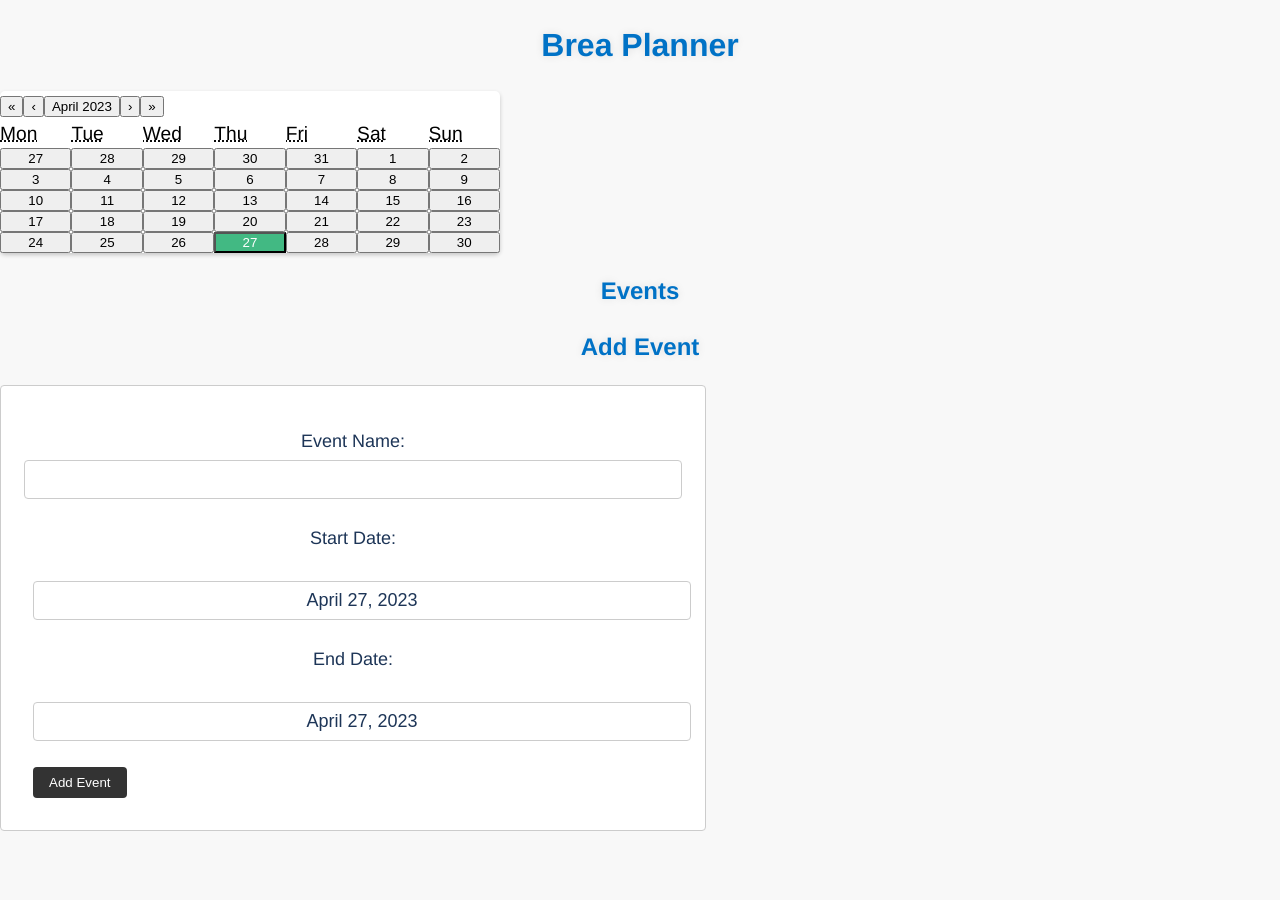
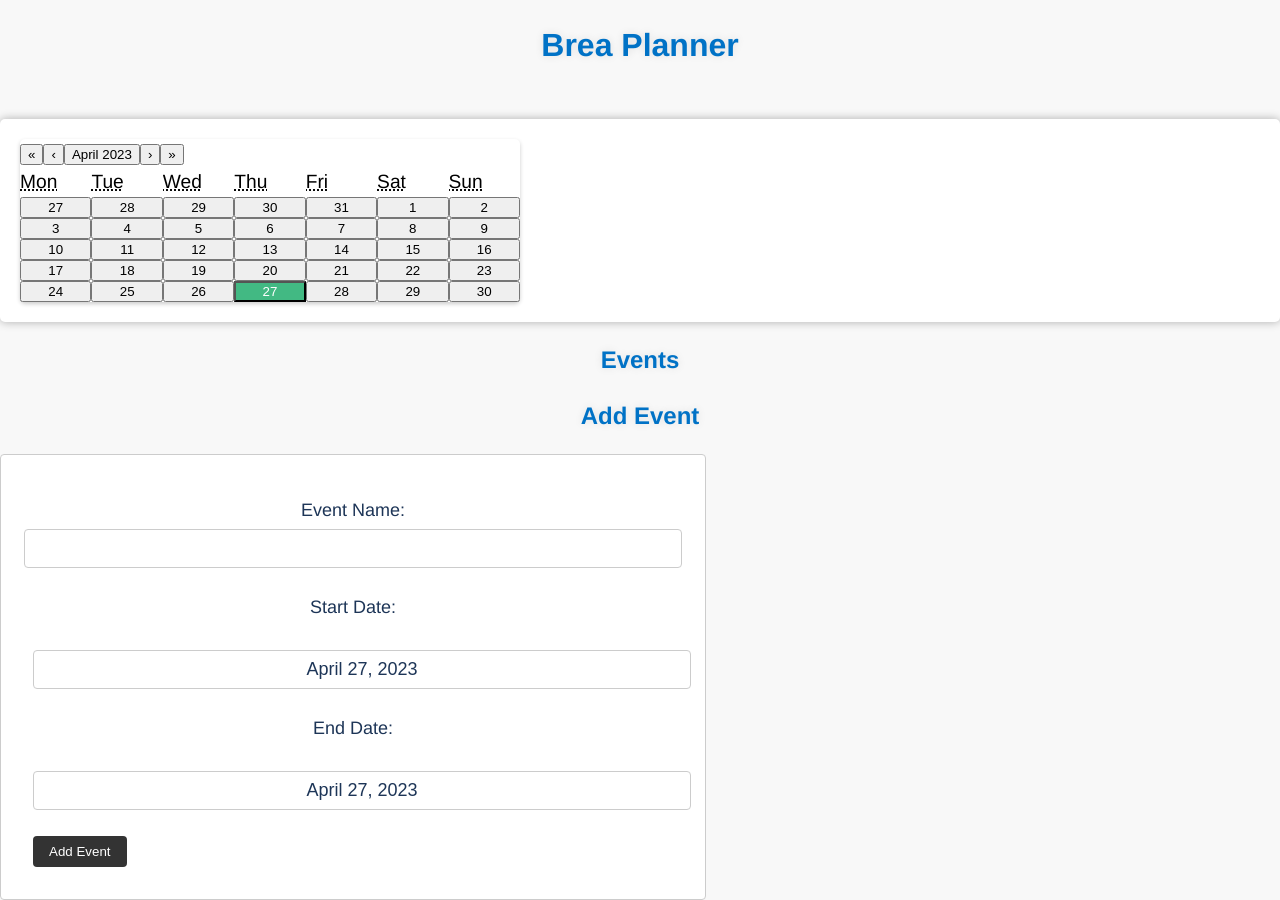
Before and after one commit to Partchworkboy/Planner, a React (Create React App) app: page / in a window 1280 px wide. Before the commit the page ends 831 px from the top, so only its background shows below. Built offline with nearby package versions, Linux system fonts and the light colour scheme.

Commit message:
Update App.js

```diff
--- a/src/App.js
+++ b/src/App.js
@@ -66,10 +66,12 @@ const App = () => {
   return (
     <div>
       <h1>Brea Planner</h1>
-      <Calendar
-        value={new Date()}
-        onChange={() => {}}
-      />
+      <div className="calendar-container">
+        <Calendar
+          value={new Date()}
+          onChange={() => {}}
+        />
+      </div>
       <h2>Events</h2>
       <div className="event-list">
         {events.map((event, index) => (
```
